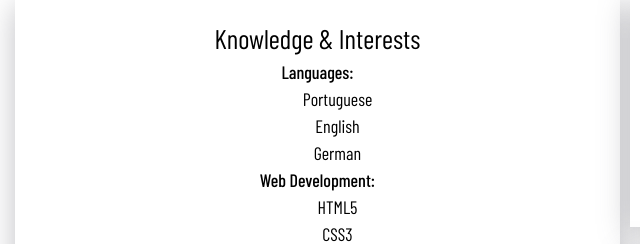
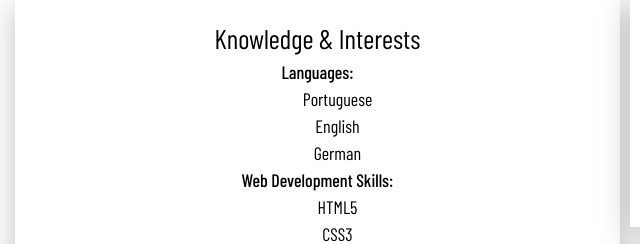
Before and after one commit to Joao17Duarte/personal-website, a plain HTML site: page index.html in a window 1280 px wide. Shown: the part 741-985 px from the top of the page, 0-640 px from the left. Drawn offline with nearby package versions, Linux system fonts and the light colour scheme; a web font is replaced by a local one.

Commit message:
clean some items

```diff
--- a/index.html
+++ b/index.html
@@ -47,7 +47,7 @@
             <li>German</li>
           </ul>
 
-          <h4>Web Development:</h4>
+          <h4>Web Development Skills:</h4>
           <ul>
             <li>HTML5</li>
             <li>CSS3</li>
--- a/styles/_base.css
+++ b/styles/_base.css
@@ -19,7 +19,6 @@ header h1,
 a {
   margin: 0;
   padding: 10px 10px;
-  grid-area: 'nav';
 }
 
 h1 {
```
